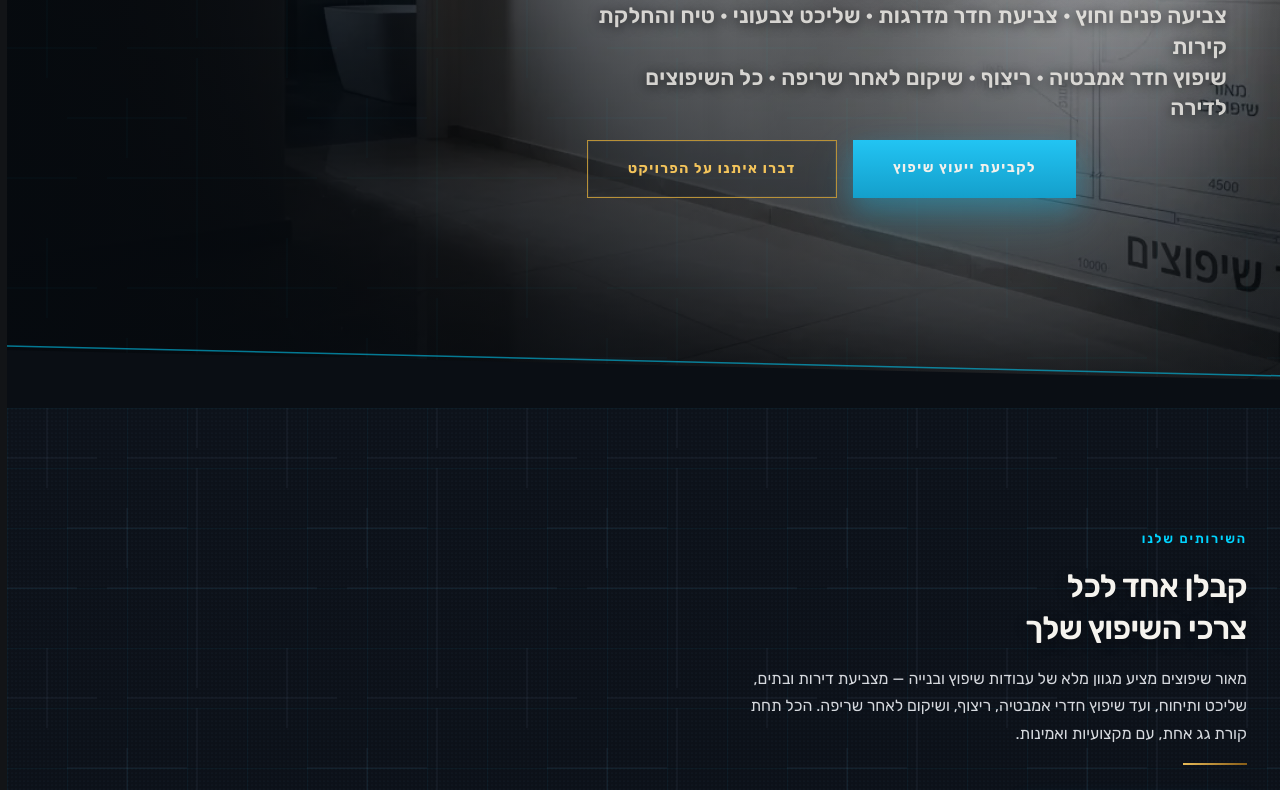
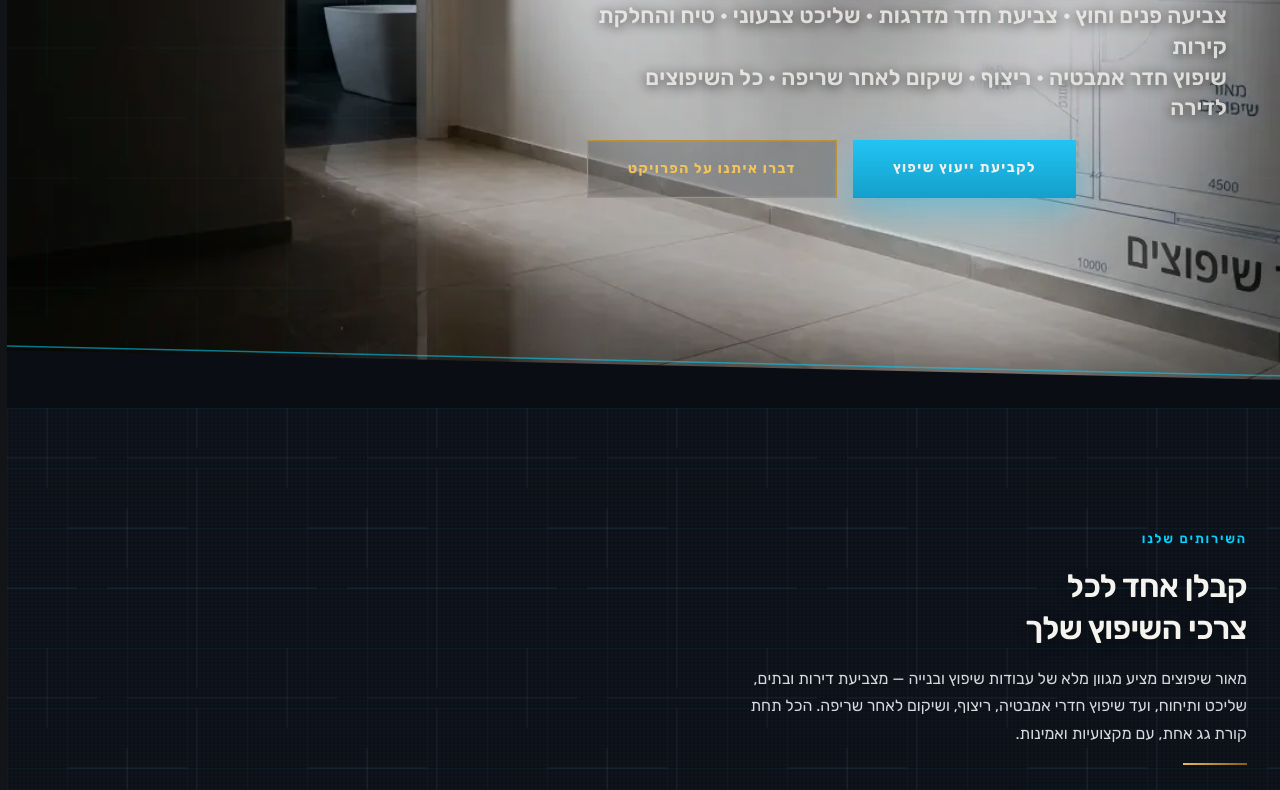
Before and after one commit to slipwoker/zappy-website-2689b371-3294-4cf3-b524-60f6765b703b, a plain HTML site: page index.html in a window 1280 px wide. Shown: the part 482-1272 px from the top of the page. Drawn offline with Linux system fonts and the light colour scheme.

Commit message:
Background sync: Progressive GitHub Sync

```diff
--- a/index.html
+++ b/index.html
@@ -783,14 +783,14 @@
 </script>
 
   <main>
-    <section class="index-hero-section" data-layout-spec="בית-hero" dir="rtl" data-hero-type="fullscreen-scrim">
+    <section class="index-hero-section" data-layout-spec="בית-hero" dir="rtl" data-hero-type="fullscreen-scrim" id="zappy-section-1775841720371-6273" data-zappy-bg-type="image" data-zappy-bg-color="" data-zappy-bg-image="assets/site-index-hero-image-1.webp" data-zappy-bg-overlay-color="#060a0f" data-zappy-bg-overlay-opacity="16" data-zappy-bg-video-type="" data-zappy-bg-video-url="">
   <!-- Background Image -->
   <div class="index-hero-bg">
     <img data-hero-bg="true" data-placeholder="index-hero-image-1" data-context="Dramatically lit luxury renovated apartment interior in Israel, showing flawless smooth white walls with warm directional light casting long shadows, polished porcelain floor tiles, modern bathroom glimpse through doorway, cinematic dark photography with deep shadows and a single strong light source illuminating the pristine wall finish, architectural photography style, dark moody atmosphere, high-end construction quality, subtle blueprint drafting marks near edges" width="1440" height="900" src="/assets/site-index-hero-image-1.webp" alt="דירה משופצת עם גימור פרמיום וקירות חלקים" class="index-hero-img">
   </div>
 
   <!-- Scrim Overlay -->
-  <div class="index-hero-scrim" aria-hidden="true"></div>
+  <div class="index-hero-scrim" aria-hidden="true" style="opacity: 0.17391304347826086"></div>
 
   <!-- Blueprint Pattern Overlay -->
   <div class="index-hero-blueprint" aria-hidden="true"></div>
```
Also changed, not shown: public/index.html (+1 -1 lines), 3 other files.
